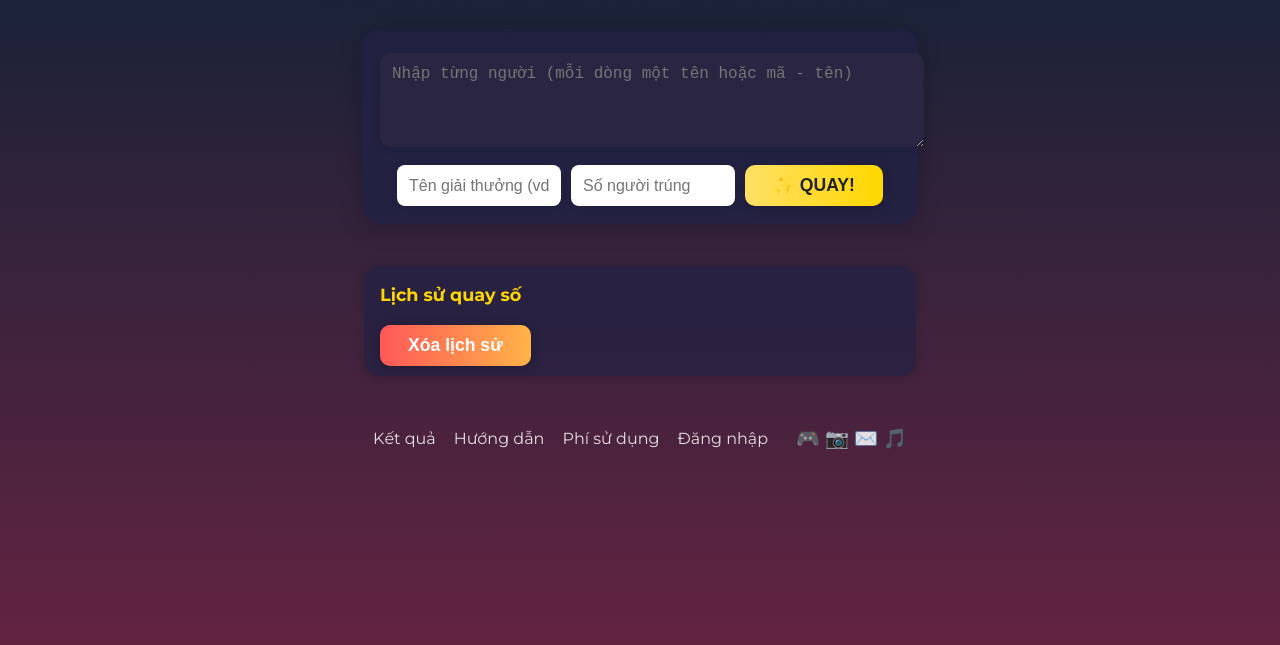
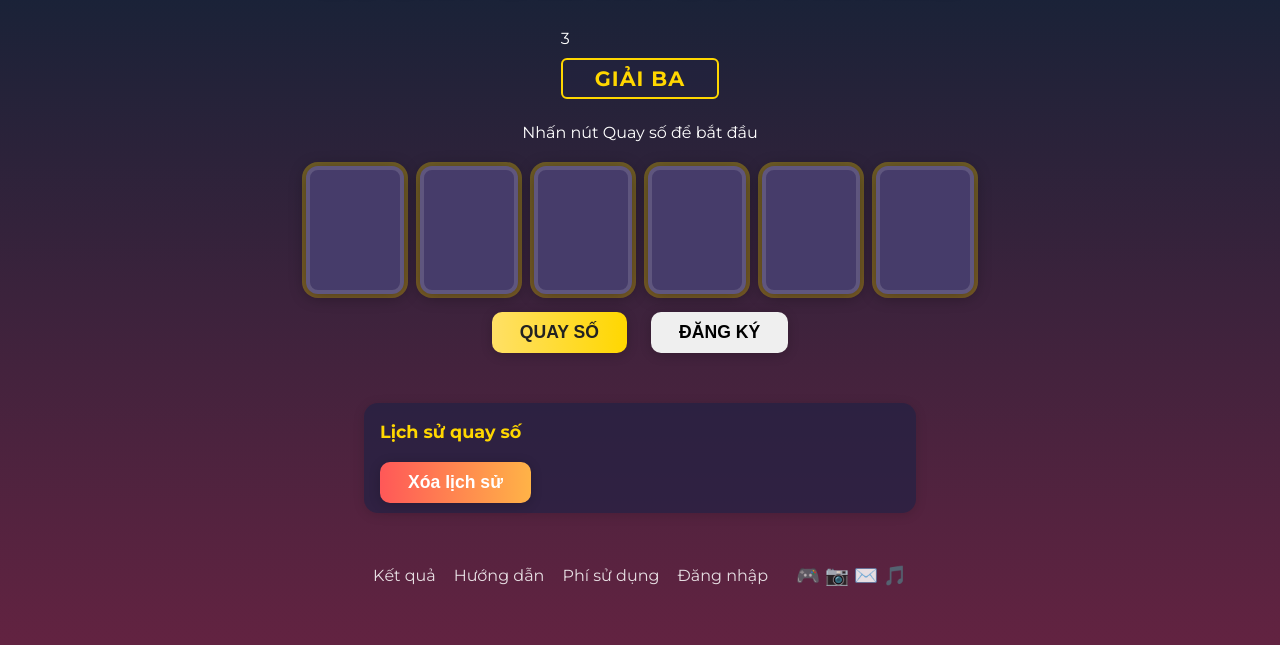
Before and after one commit to tuan1321/VQMM, a plain HTML site: page index.html in a window 1280 px wide. Shown: the part 119-764 px from the top of the page. Drawn offline with nearby package versions, Linux system fonts and the light colour scheme.

Commit message:
Update index.html

```diff
--- a/index.html
+++ b/index.html
@@ -10,21 +10,30 @@
 <body>
   <div class="main-container">
     <h1 class="lds-title">LUCKY DRAW SOFTWARE</h1>
-    <div class="draw-controls">
-      <textarea id="nameInput" class="input-names" placeholder="Nhập từng người (mỗi dòng một tên hoặc mã - tên)"></textarea>
-      <div class="draw-options">
-        <input type="text" id="prizeName" class="input-prize" placeholder="Tên giải thưởng (vd: Giải Nhất)">
-        <input type="number" id="winnerCount" class="input-count" placeholder="Số người trúng" min="1">
-        <button id="drawBtn" class="btn main-btn">✨ QUAY!</button>
-      </div>
+    <div class="prize-section">
+      <div class="medal" id="medal">3</div>
+      <div class="prize-label" id="prizeLabel">GIẢI BA</div>
     </div>
-    <div class="number-row" id="numberRow" style="display:none;"></div>
-    <div class="prize-label" id="prizeLabel" style="display:none;"></div>
+    <div class="winner-name" id="winnerName">Nhấn nút Quay số để bắt đầu</div>
+    <div class="number-row" id="numberRow">
+      <div class="number-box"> </div>
+      <div class="number-box"> </div>
+      <div class="number-box"> </div>
+      <div class="number-box"> </div>
+      <div class="number-box"> </div>
+      <div class="number-box"> </div>
+    </div>
+    <div class="button-row">
+      <button class="btn main-btn" id="drawBtn">QUAY SỐ</button>
+      <button class="btn register-btn" id="registerBtn">ĐĂNG KÝ</button>
+    </div>
+    <div class="register-section" id="registerSection" style="display:none;">
+      <input type="text" id="registerName" class="input-register" placeholder="Nhập tên hoặc mã - tên">
+      <button class="btn add-btn" id="addBtn">Thêm</button>
+      <button class="btn close-btn" id="closeRegisterBtn">Đóng</button>
+      <div class="participant-list" id="participantList"></div>
+    </div>
     <div class="winner-popup hidden" id="winnerPopup"></div>
-    <div class="button-row" id="resultActions" style="display:none;">
-      <button class="btn confirm" id="confirmBtn">XÁC NHẬN</button>
-      <button class="btn retry" id="retryBtn">QUAY LẠI</button>
-    </div>
     <div class="history-section">
       <h2>Lịch sử quay số</h2>
       <ul id="historyList"></ul>
```
